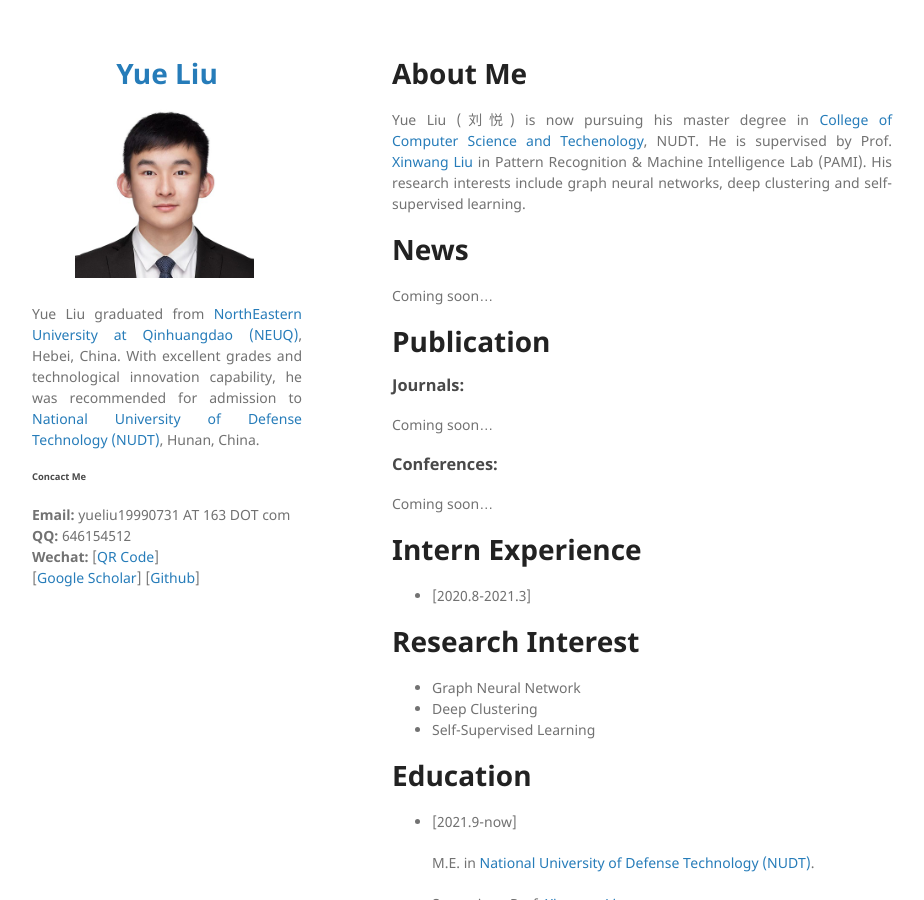
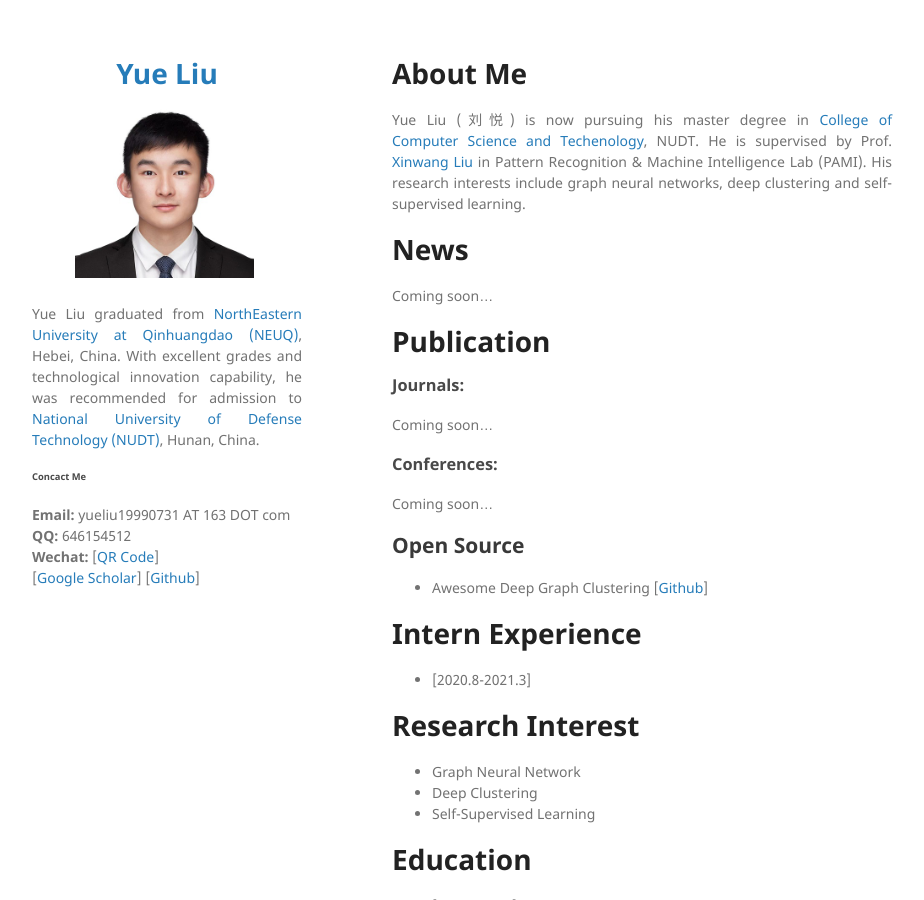
Before and after one commit to yueliu1999/yueliu1999.github.io, a Jekyll site: the page built from index.md, in a window 1280 px wide and 900 px high. Shown: the whole window, without its empty margins (178-1102 px from the left). Built offline with Jekyll 4.4.1, drawn with Linux system fonts in a browser that asks for light colours; our own code applies the rules of GitHub Pages for plain Markdown files.

Commit message:
add Awesome Deep Graph Clustering

```diff
--- a/index.md
+++ b/index.md
@@ -31,6 +31,12 @@ Coming soon...
 Coming soon...
 
 
+
+
+
+## Open Source
+
+- Awesome Deep Graph Clustering \[[Github](https://github.com/yueliu1999/Awesome-Deep-Graph-Clustering)]
 
 
 
```
